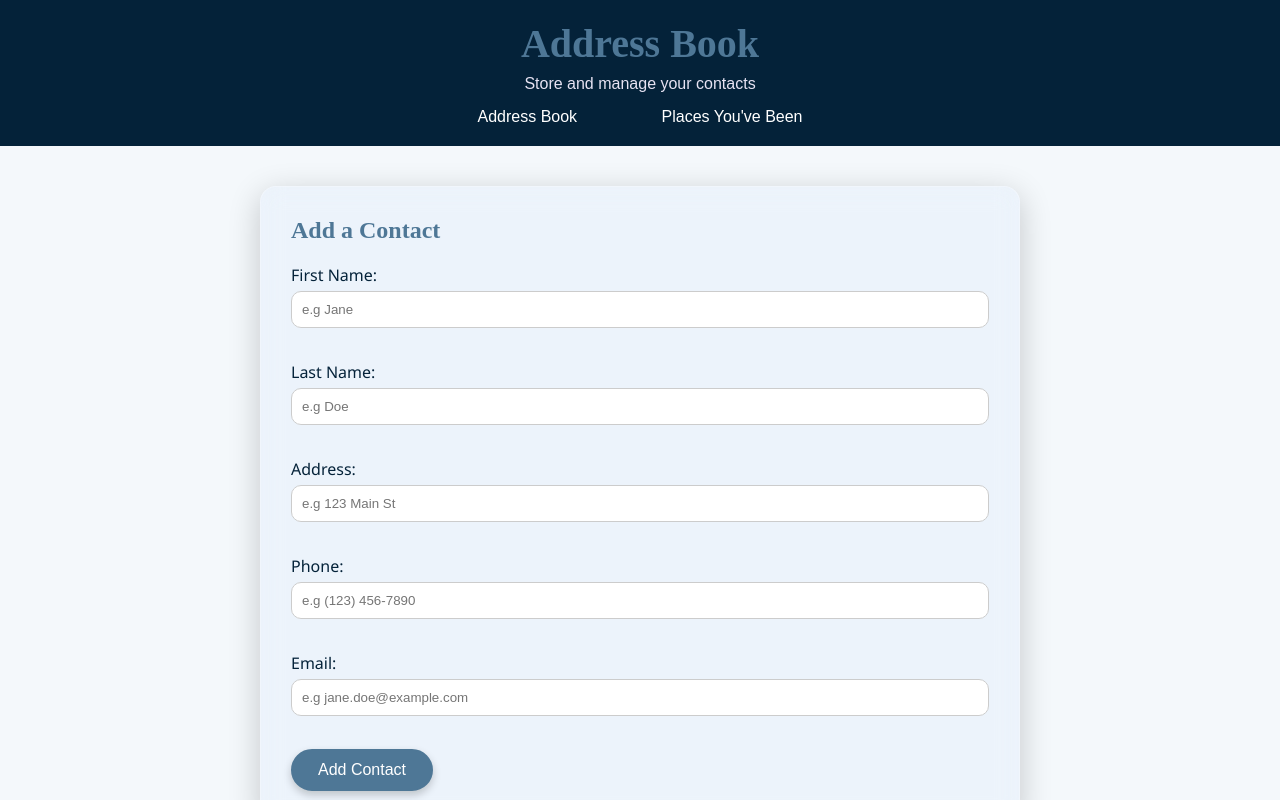
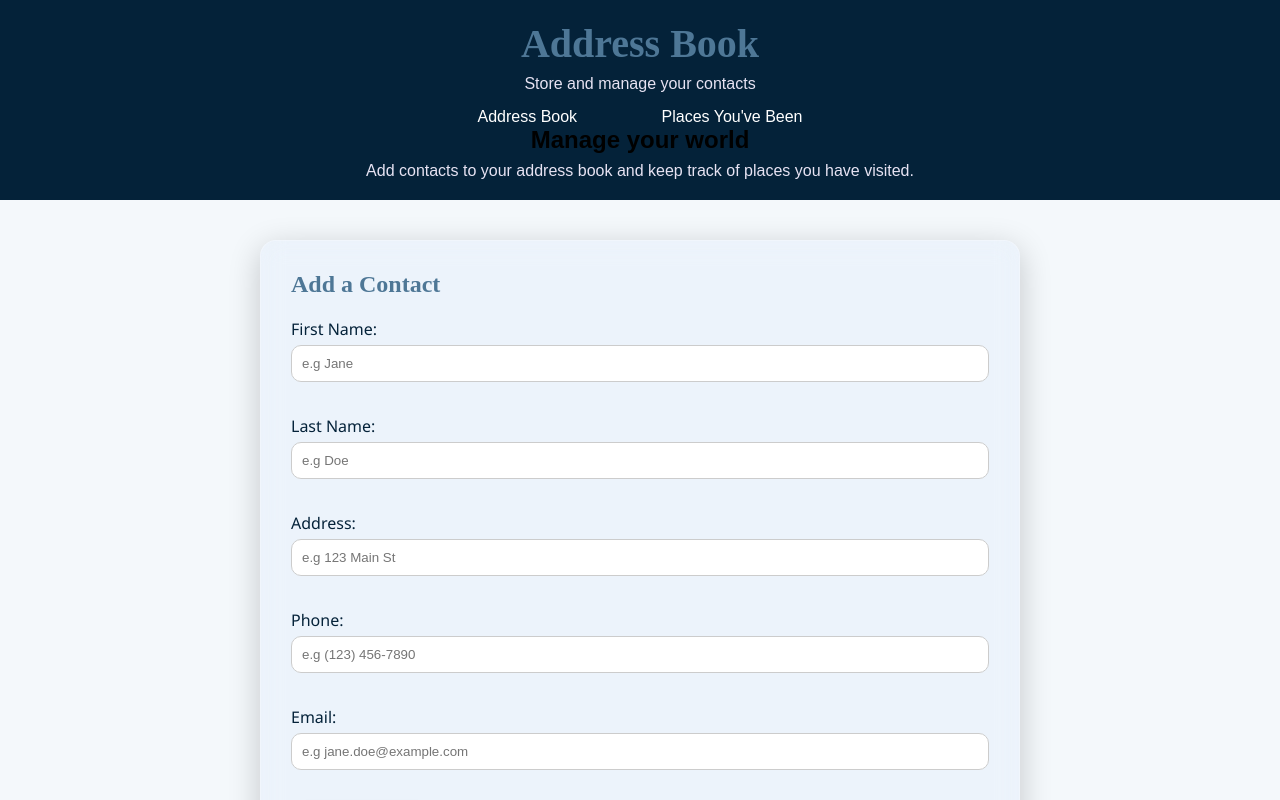
Before and after one commit to Myminiwrldsht/address_book, a plain HTML site: page index.html in a window 1280 px wide. Shown: the top 800 px of the page. Drawn offline with Linux system fonts and the light colour scheme.

Commit message:
chore: add hero welcome section message.

```diff
--- a/index.html
+++ b/index.html
@@ -16,6 +16,11 @@
       <a href="index.html">Address Book</a>
       <a href="places.html">Places You've Been</a>
     </nav>
+
+    <div class="hero">
+  <h2>Manage your world</h2>
+  <p>Add contacts to your address book and keep track of places you have visited.</p>
+</div>
   </div>
 
   <main>
```
